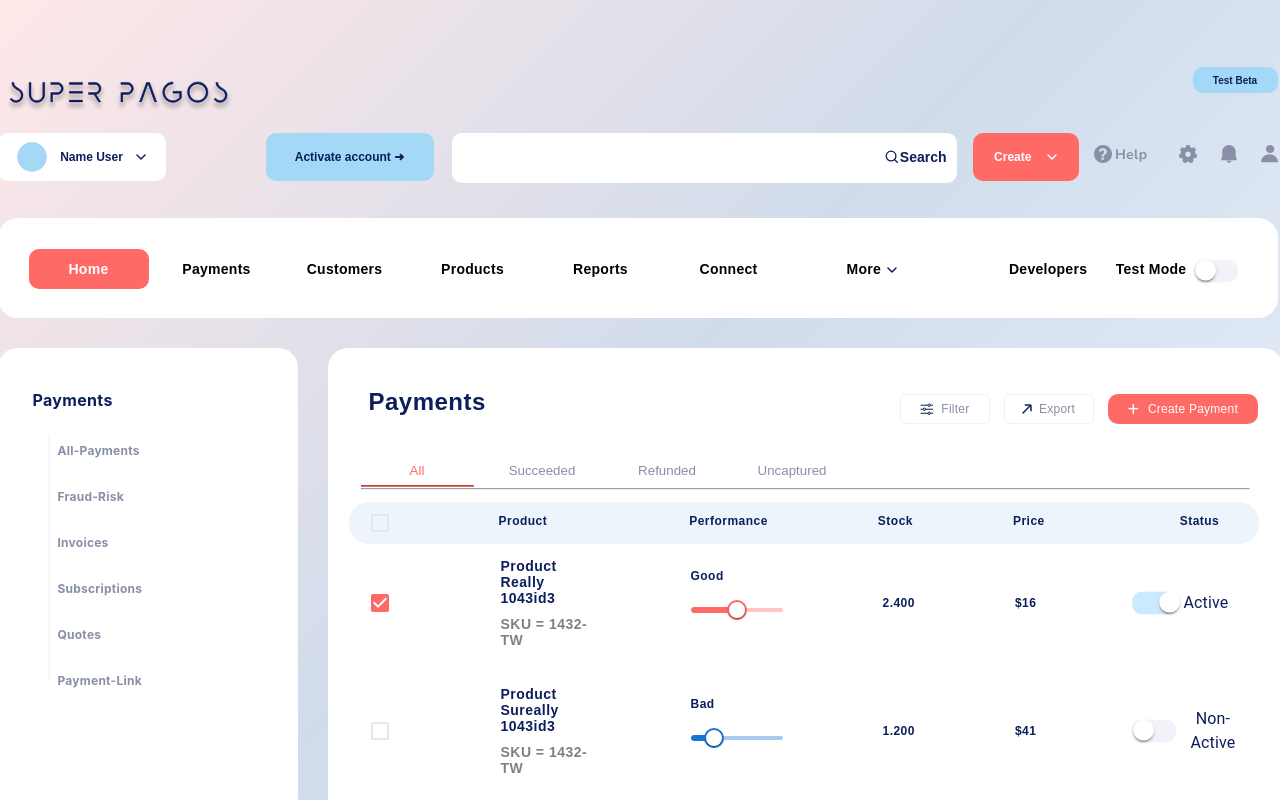
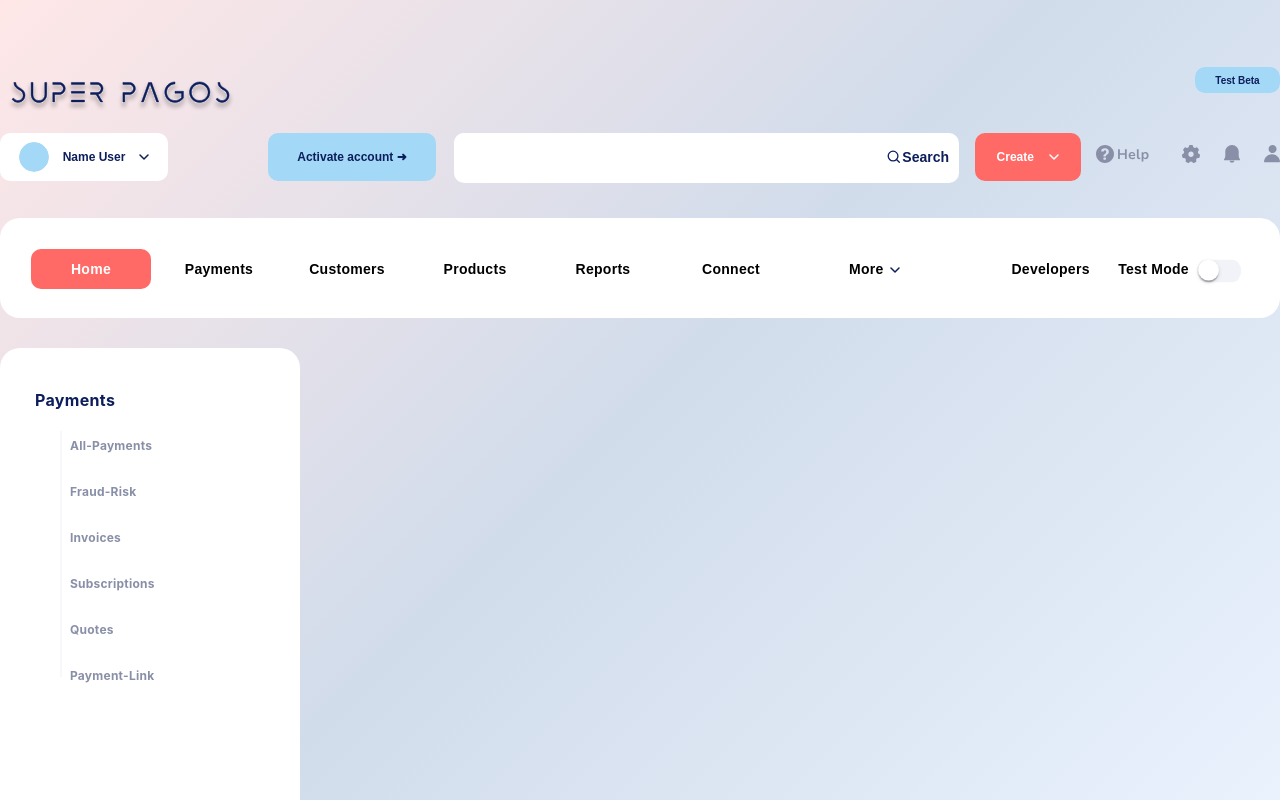
Before and after one commit to popo70023/learn-react-app, a React (Create React App) app: page /Payments in a window 1280 px wide. Shown: the top 800 px of the page. Built offline with nearby package versions, Linux system fonts and the light colour scheme.

Commit message:
feat: modify chartmenu link and router

```diff
--- a/src/app-router.tsx
+++ b/src/app-router.tsx
@@ -1,13 +1,14 @@
 import { Route, Routes } from "react-router-dom";
 import HomePage from "./pages/HomePage/HomePage";
 import PaymentsPage from "./pages/PaymentsPage/PaymentsPage";
-
+import PaymentsList from "./components/PaymentsList/PaymentsList";
+import ChartMenu from "./components/ChartMenu/ChartMenu";
+import Api from "./pages/Api/Api";
 const AppRoutes: React.FC = () => (
      <Routes>
-        <Route path="/" element={<HomePage />} />
-        <Route path="/Payments" element={<PaymentsPage/>} >
-            <Route path="All-transactions" element={<PaymentsPage/>} />
-           </Route>
+        <Route path="/" element={<HomePage/>} />
+        <Route path="/Payments/*" element={<ChartMenu/>} />
+
         <Route path="/Customers" element={<HomePage />} />
         </Routes>
 );
--- a/src/components/ChartMenu/ChartMenu.scss
+++ b/src/components/ChartMenu/ChartMenu.scss
@@ -1,7 +1,7 @@
 .ChartMenu {
     position: relative;
     width: 300px;
-    // height: 500px;
+     height: 606px;
     border: 1px solid black;
     background-color: rgb(255, 255, 255);
     border-radius: 20px;
@@ -23,25 +23,29 @@
    }
    .Menu-Container{
     position: relative;
-    left: 20px;
-    top:px;
+    left: 70px;
+    top:90px;
     .Chart-menu-link{
       text-decoration: none;
+      width: 50px;
+    }
+    .test{
+      width: 90px;
     }
     .Chart-menu-btn  {
     display: flex;
     position: relative;
-
+    padding: 0px;
     font-size: 12px;
     font-weight: 700;
     line-height: 16px;
     letter-spacing: 0.02em;
     text-align: left;
+    width: 90px;
 
     color:#888FA7;
-    top:65px;
+
     margin-top: 30px;
-    left:40px ;
     text-decoration:none;
     cursor: pointer;
     }
@@ -49,8 +53,7 @@
       position: relative;
       font-size: 12px;
       color: #FF6966;
-      top:60px;
-      right:40px ;
+
       cursor: pointer;
       opacity: 1;
       z-index: 3;
@@ -70,8 +73,8 @@
       position: relative;
       display: flex;
       font-size: 10px;
-      top:70px;
-      left:70px ;
+      top:5px;
+      left: 20px;
       color: var(--primary-888-fa-7-active, #888FA7);
 
       font-size: 12px;
@@ -91,10 +94,14 @@
     width: 2px;
     background-color: #EFF1F8;
     margin-right: 10px;
-    top: 23%;
-    left: 30px;
+    top:-3%;
+    left: -10px;
     opacity: 0.5;
     z-index: 1;
     }}
 
 }
+.PaymentsPage{
+  left:145px ;
+  bottom: 146px;
+}
--- a/src/components/ChartMenu/ChartMenu.tsx
+++ b/src/components/ChartMenu/ChartMenu.tsx
@@ -1,8 +1,8 @@
 import type React from 'react';
 import { useState } from 'react';
 import './ChartMenu.scss';
-import { Link } from 'react-router-dom';
-
+import { Link,Route,Routes } from 'react-router-dom';
+import PaymentsPage from '../../pages/PaymentsPage/PaymentsPage.lazy';
 interface ChartMenuProps { }
 interface MenuButtonLink{
   name: string;
@@ -11,7 +11,7 @@ interface MenuButtonLink{
 interface MenuButton {
   menuButtonLink: MenuButtonLink;
   childs?: MenuButtonLink[];
-  className?: string;
+
 }
 const ChartMenu: React.FC<ChartMenuProps> = () => {
   const menuButtons: MenuButton[] = [
@@ -20,7 +20,7 @@ const ChartMenu: React.FC<ChartMenuProps> = () => {
     { menuButtonLink: {name:'Invoices', link: '/Payments'} },
     { menuButtonLink: {name:'Subscriptions', link: '/Payments'} },
     { menuButtonLink: {name:'Quotes', link: '/Payments'} },
-    { menuButtonLink: {name:'Payment-Link', link: '/Payments'}, className: 'payment-link-btn' },
+    { menuButtonLink: {name:'Payment-Link', link: '/Payments'} },
   ];
   const [activeButton, setActiveButton] = useState<string | null>(null);
   const [showChildText, setShowChildText] = useState(false);
@@ -33,9 +33,9 @@ const ChartMenu: React.FC<ChartMenuProps> = () => {
     <div className="ChartMenu" data-testid="ChartMenu">
       <span className="Tittle">Payments</span>
       <div className='Menu-Container'>
-      <div>
+
       {menuButtons.map((button, index) => (
-        <div key={index}>
+        <div key={index} className='test'>
           <Link
             className="Chart-menu-link"
             to={button.menuButtonLink.link}
@@ -57,8 +57,11 @@ const ChartMenu: React.FC<ChartMenuProps> = () => {
         </div>
       ))}
       <div className="backgroundLine"></div>
-        </div>
+
       </div>
+            <Routes>
+              <Route path='/All-transactions' element={<div className='PaymentsPage'><PaymentsPage/></div>}/>
+            </Routes>
     </div>
   );
 };
--- a/src/components/PaymentsHeader/PaymentsHeader.tsx
+++ b/src/components/PaymentsHeader/PaymentsHeader.tsx
@@ -76,7 +76,8 @@ const PaymentsHeader: FC<PaymentsHeaderProps> = ({ activeButton, onButtonClick }
 
       </div>
       <hr className='button-hr' />
-      {activeButton==='All' ? <PaymentsList /> : ''}
+      {activeButton==='All' ? <PaymentsList /> : <PaymentsChart/>}
+
     </div>
   );
 };
--- a/src/components/PaymentsList/PaymentsList.scss
+++ b/src/components/PaymentsList/PaymentsList.scss
@@ -38,7 +38,7 @@
 
     .title-Product {
       color: #0C1E5B;
-      margin-left: 90px;
+      margin-left: 55px;
       font-size: 12px;
     }
 
@@ -84,7 +84,8 @@
 
     .Product-container {
       min-width: 190px;
-      max-width: 190px;
+      max-width: 210px;
+      margin-left: -37px;
     }
 
     .SKU {
@@ -93,7 +94,7 @@
     }
 
     .list-Performance {
-      margin-left: 100px;
+      margin-left: 83px;
       min-width: 92px;
       max-width: 92px;
       text-align: left;
--- a/src/components/PaymentsList/PaymentsList.tsx
+++ b/src/components/PaymentsList/PaymentsList.tsx
@@ -95,7 +95,7 @@ const PaymentsList: FC<PaymentsListProps> = () => {
                     min={0}
                     max={100}
                     className={`slider-wrapper ${checkboxStates[index] ? 'slider-selected' : 'slider-noselected'}`}
-                    onMouseDown={(e) => {e.preventDefault();}}
+
                   />
                 </div>
                 <p className='list-margin'>{item.Stock}</p>
--- a/src/layout/Payments/Payments.tsx
+++ b/src/layout/Payments/Payments.tsx
@@ -1,8 +1,8 @@
 import { FC, useState  } from 'react';
 import './Payments.scss';
-import ChartMenu from '../../Components/ChartMenu/ChartMenu';
-import PaymentsHeader from '../../Components/PaymentsHeader/PaymentsHeader';
-import PaymentsList from '../../Components/PaymentsList/PaymentsList';
+import ChartMenu from '../../components/ChartMenu/ChartMenu';
+import PaymentsHeader from '../../components/PaymentsHeader/PaymentsHeader';
+import PaymentsList from '../../components/PaymentsList/PaymentsList';
 interface PaymentsProps {}
 
 const Payments: FC<PaymentsProps> = () => {
@@ -14,7 +14,7 @@ const Payments: FC<PaymentsProps> = () => {
 
  return (
   <div className="Payments" data-testid="Payments">
-    <ChartMenu />
+
     <div className='payments-header'>
     <PaymentsHeader activeButton={activeButton} onButtonClick={handleButtonClick} />
     </div>
```
